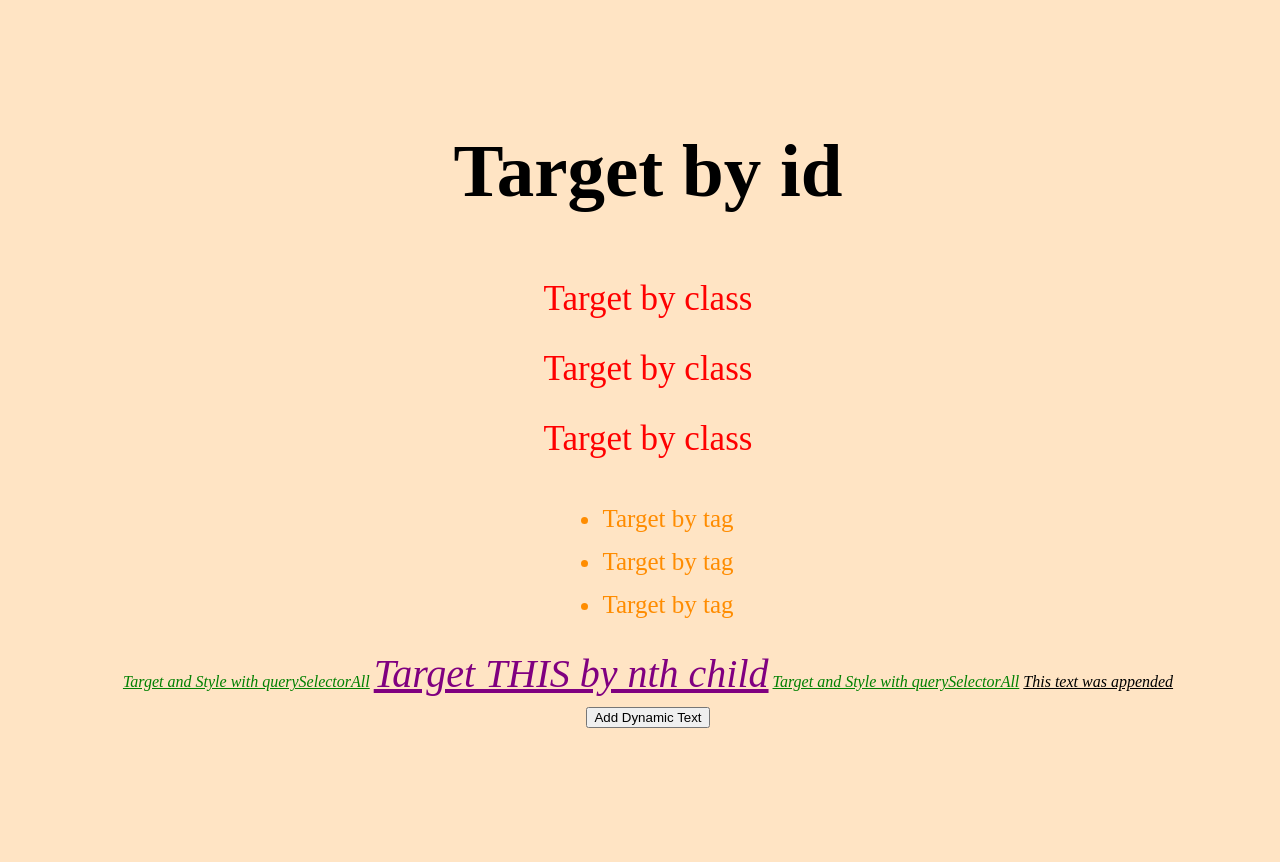
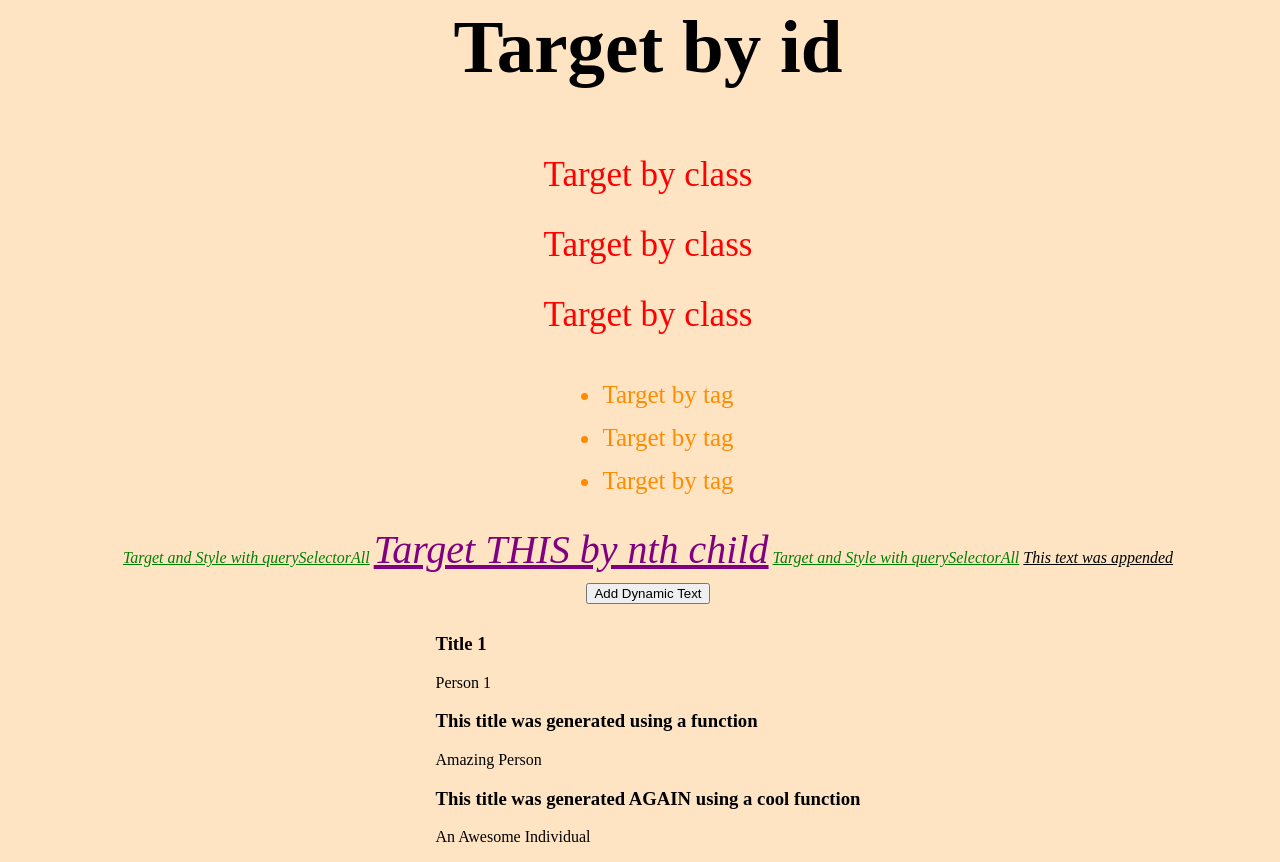
Before and after one commit to ezaboroskie/DOM-Manipulation-Example-Selectors, a plain HTML site: page index.html in a window 1280 px wide. Before the commit the page ends 808 px from the top, so only its background shows below. Drawn offline with Linux system fonts and the light colour scheme.

Commit message:
Adds function that dynamically posts data

```diff
--- a/index.html
+++ b/index.html
@@ -41,6 +41,10 @@
 
         </div>
 
+        <div id="dynamic-post-container">
+
+        </div>
+
     </div>
 
     <script src="script.js"></script>
--- a/script.js
+++ b/script.js
@@ -64,3 +64,56 @@
 
     allSpans.forEach(element=> element.style.fontStyle='italic')
     allSpans.forEach(element=> element.style.textDecoration='underline')
+
+
+
+//Function to dynamically create divs with post data
+//First creates global variables that target the post container and the post arrays
+    const dynamicPostContainer =  document.getElementById('dynamic-post-container')
+    const postData1 = [
+        {
+            title: 'Title 1',
+            author: "Person 1",
+        }
+    ]
+    const postData2 = [
+        {
+            title: 'This title was generated using a function',
+            author: 'Amazing Person',
+        },
+        {
+            title: 'This title was generated AGAIN using a cool function',
+            author: 'An Awesome Individual'
+        }
+    ]
+
+
+    //This function takes in an array of posts as the parameter
+    let addPostData = (postdata) =>{
+
+        //creates a new div container to hold the new list of posts
+        let newDiv = document.createElement('div');
+        dynamicPostContainer.append(newDiv)
+
+        //calling forEach on the paremeter of the function for each element in the array of objects this loop will:
+            // 1) create new h3 and p elements
+            // 2) assigns the innerHTML of each h3 to be the title of each element and the innerHTML
+            //    of each p to be the author of each element
+            // 3) appends the variables containing the innerHTML of the h3 and p tags
+        postdata.forEach(element=> {
+
+            let newH3 = document.createElement('h3')
+            let newP = document.createElement('p')
+
+            newH3.innerHTML=element.title
+            newP.innerHTML=element.author
+
+            newDiv.append(newH3)
+            newDiv.append(newP)
+            })
+    }
+
+
+//calls the addPostData function twice and passes a different array as the argument each time
+    addPostData(postData1)
+    addPostData(postData2)
```
